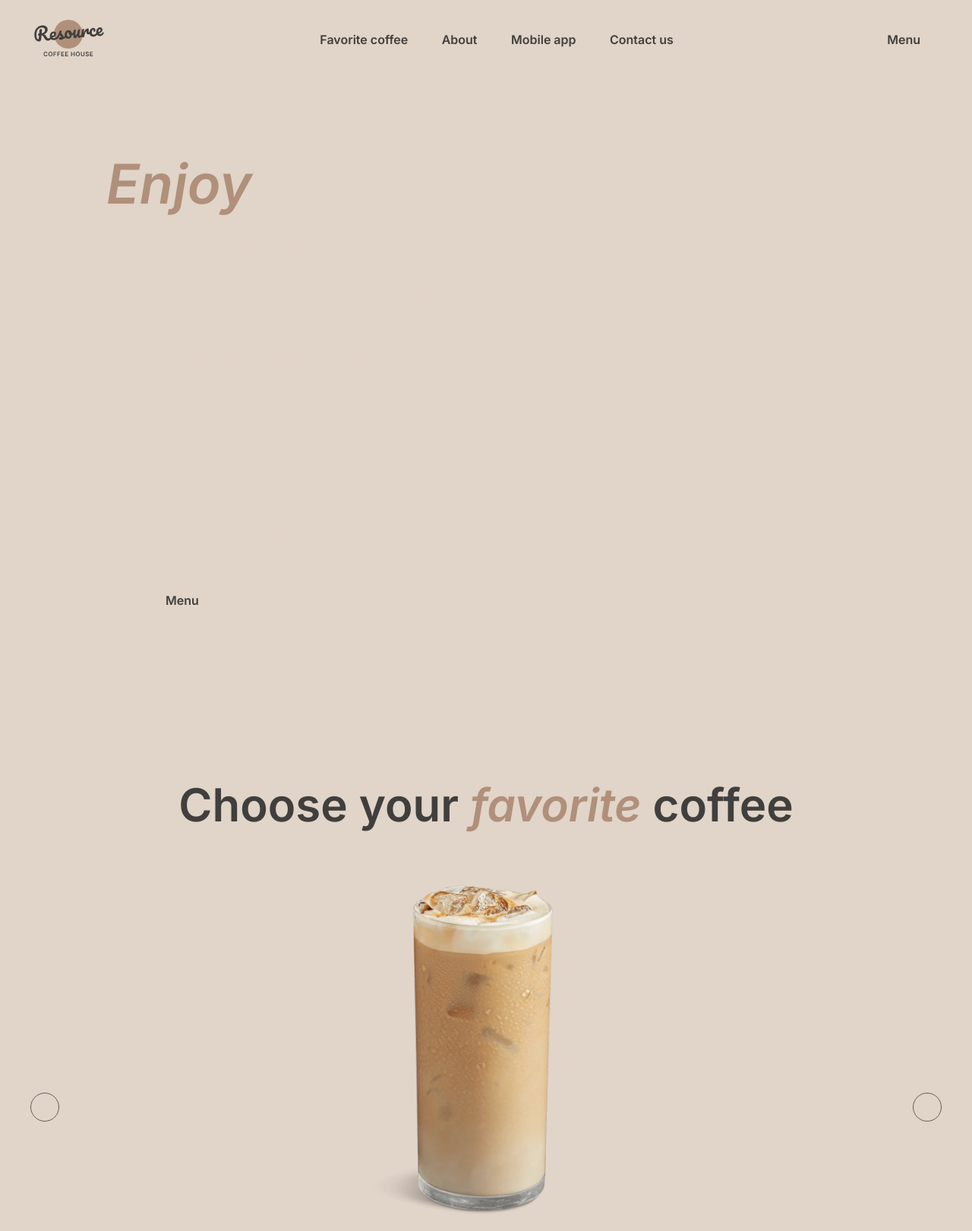
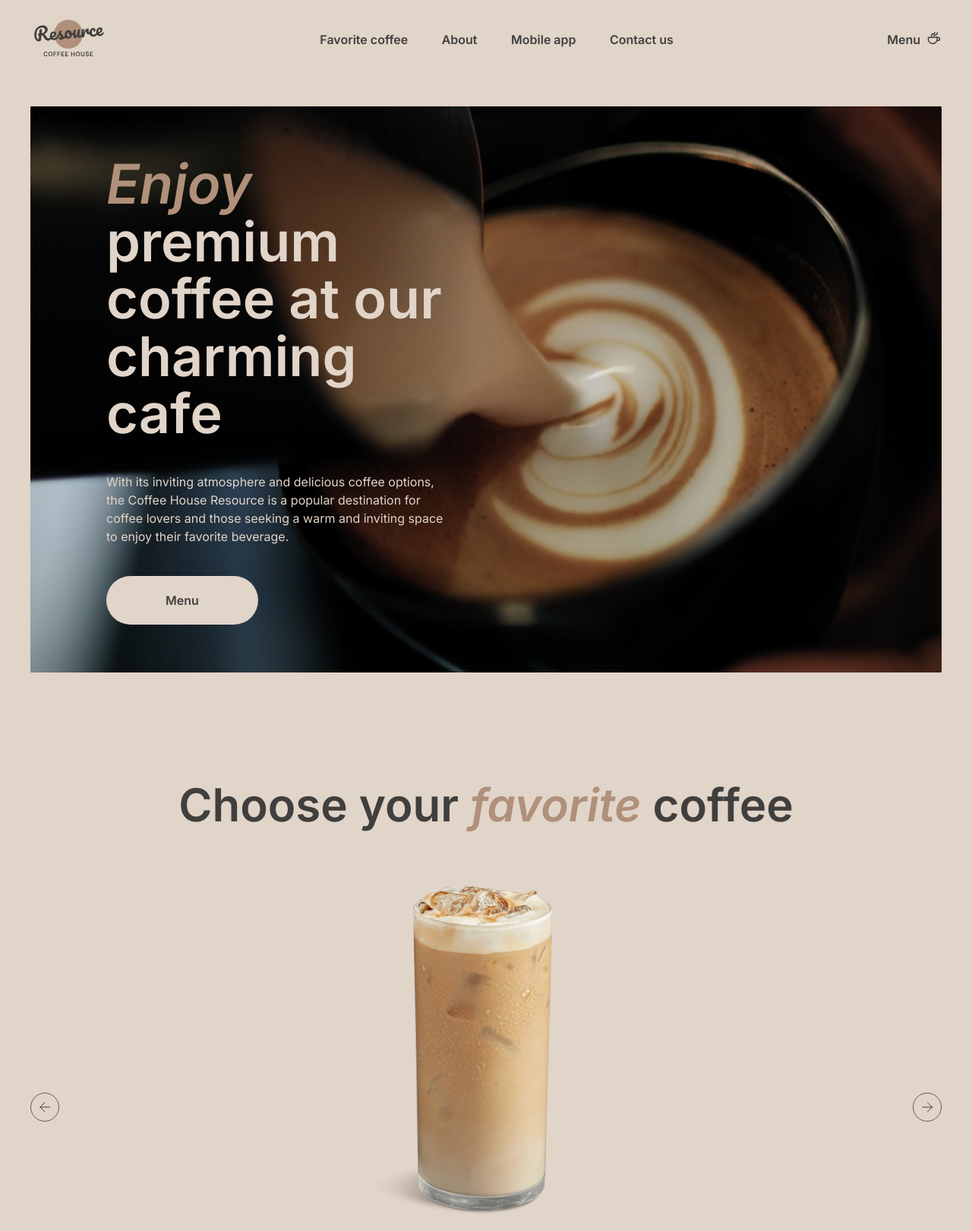
Before and after one commit to natalya87324/coffee-house, a website: page index.html in a window 1280 px wide. Shown: the top 1620 px of the page at 76% size. Drawn offline with Linux system fonts and the light colour scheme; the site is published under a folder, as on GitHub Pages, so addresses that start at the root find nothing.

Commit message:
refactor: url for bg images

```diff
--- a/sass/components/_slider.scss
+++ b/sass/components/_slider.scss
@@ -58,7 +58,7 @@
   }
 
   .arrow-back {
-    background-image: url('/../img/icons/arrow-left.svg');
+    background-image: url('../img/icons/arrow-left.svg');
     background-repeat: no-repeat;
     background-position: center;
     background-color: transparent;
@@ -66,7 +66,7 @@
   }
 
   .arrow-forward {
-    background-image: url('/../img/icons/arrow-right.svg');
+    background-image: url('../img/icons/arrow-right.svg');
     background-repeat: no-repeat;
     background-position: center;
     background-color: transparent;
--- a/sass/layout/_header.scss
+++ b/sass/layout/_header.scss
@@ -39,7 +39,7 @@
       content: '';
       width: 20px;
       height: 20px;
-      background-image: url('/../img/icons/coffee-cup.svg');
+      background-image: url('../img/icons/coffee-cup.svg');
     }
   }
 }
--- a/sass/pages/_home.scss
+++ b/sass/pages/_home.scss
@@ -1,5 +1,5 @@
 .hero-section {
-  background-image: url('/../img/img-hero.jpg');
+  background-image: url('../img/img-hero.jpg');
   background-position: center;
   background-repeat: no-repeat;
   padding: 100px;
```
Also changed, not shown: css/style.css.
